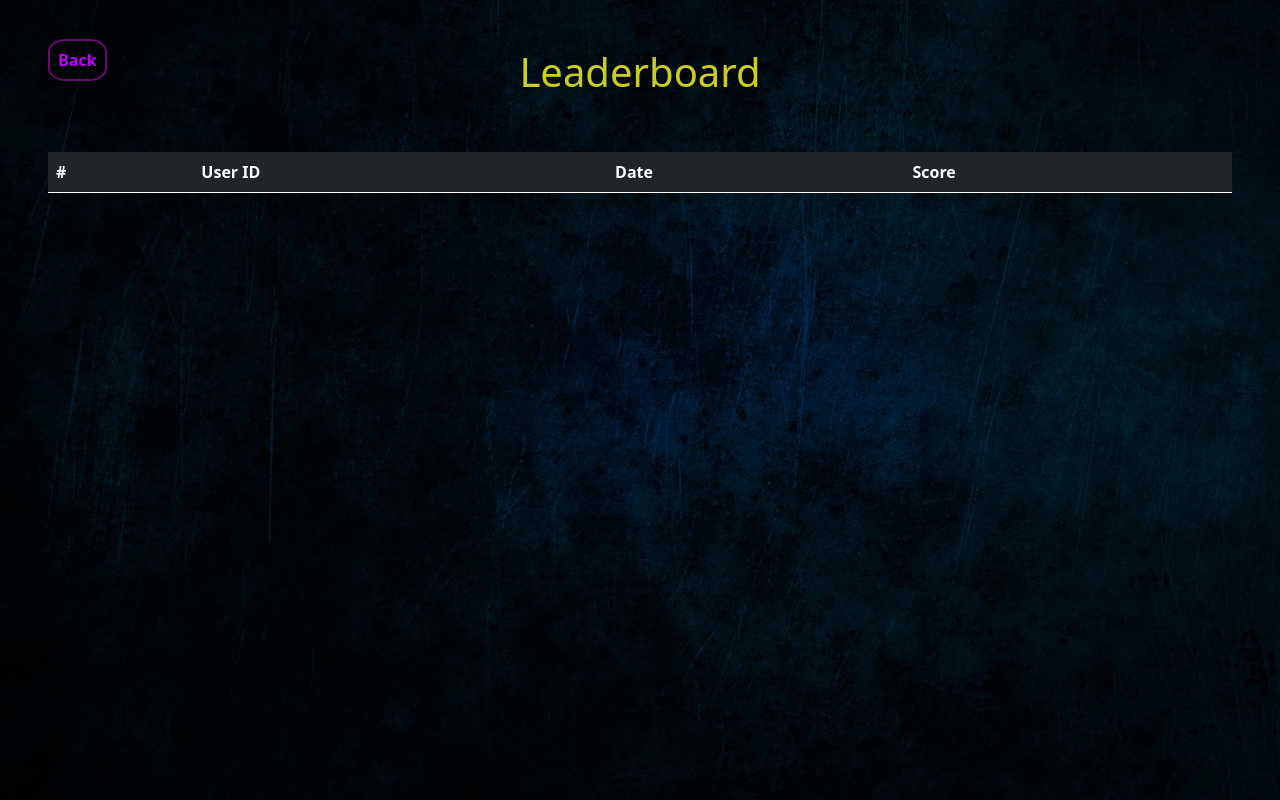
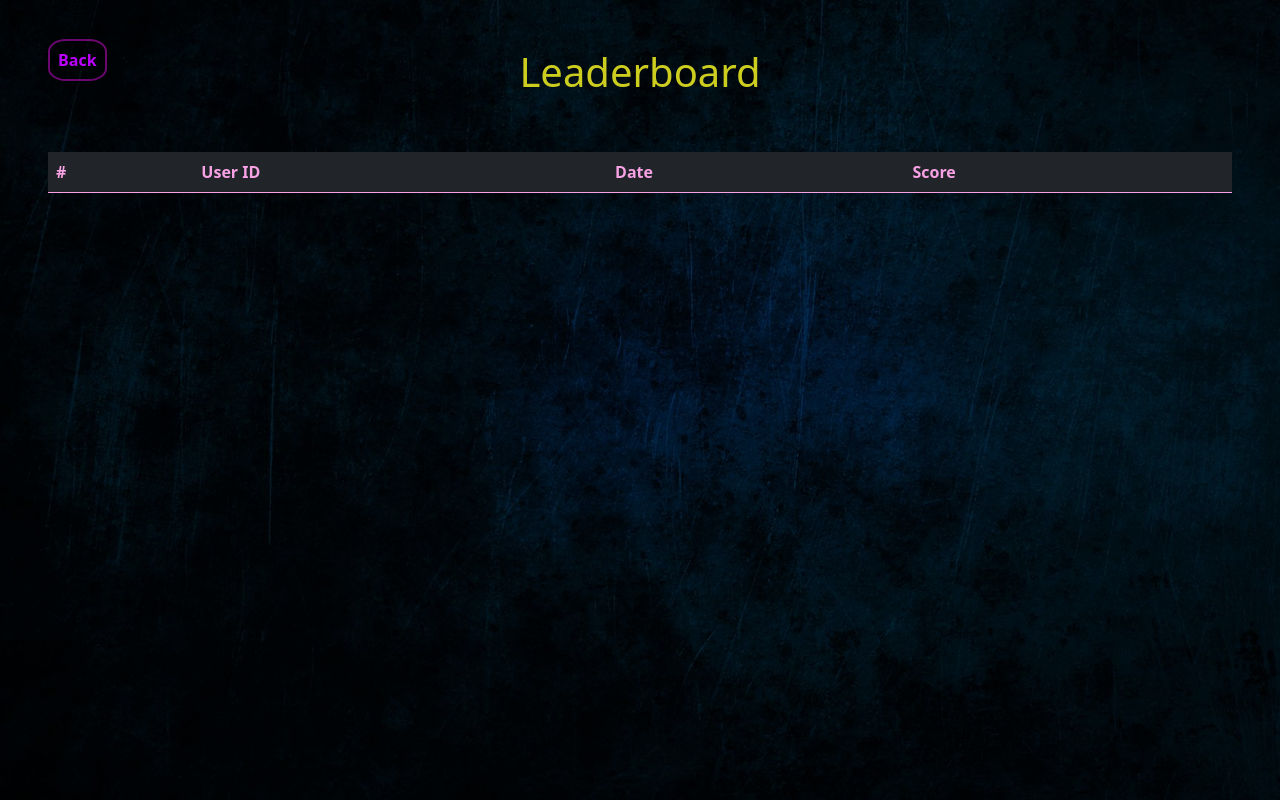
Before and after one commit to wilsenw/scoreboard, a plain HTML site: page leaderboard.html in a window 1280 px wide. Drawn offline with nearby package versions, Linux system fonts and the light colour scheme; no server answers.

Commit message:
Update leaderboard.css

```diff
--- a/styles/leaderboard.css
+++ b/styles/leaderboard.css
@@ -30,11 +30,17 @@ h1 {
     color: rgb(205, 205, 32);
 }
 
+th{
+    color: rgb(248, 161, 228);
+}
+
 tbody {
+    color: rgb(255, 248, 176);
     max-height: 70vh;
     overflow: scroll;
 }
 
+
 @media only screen and (min-width: 768px) {
     /* For desktop: */
 }
```
